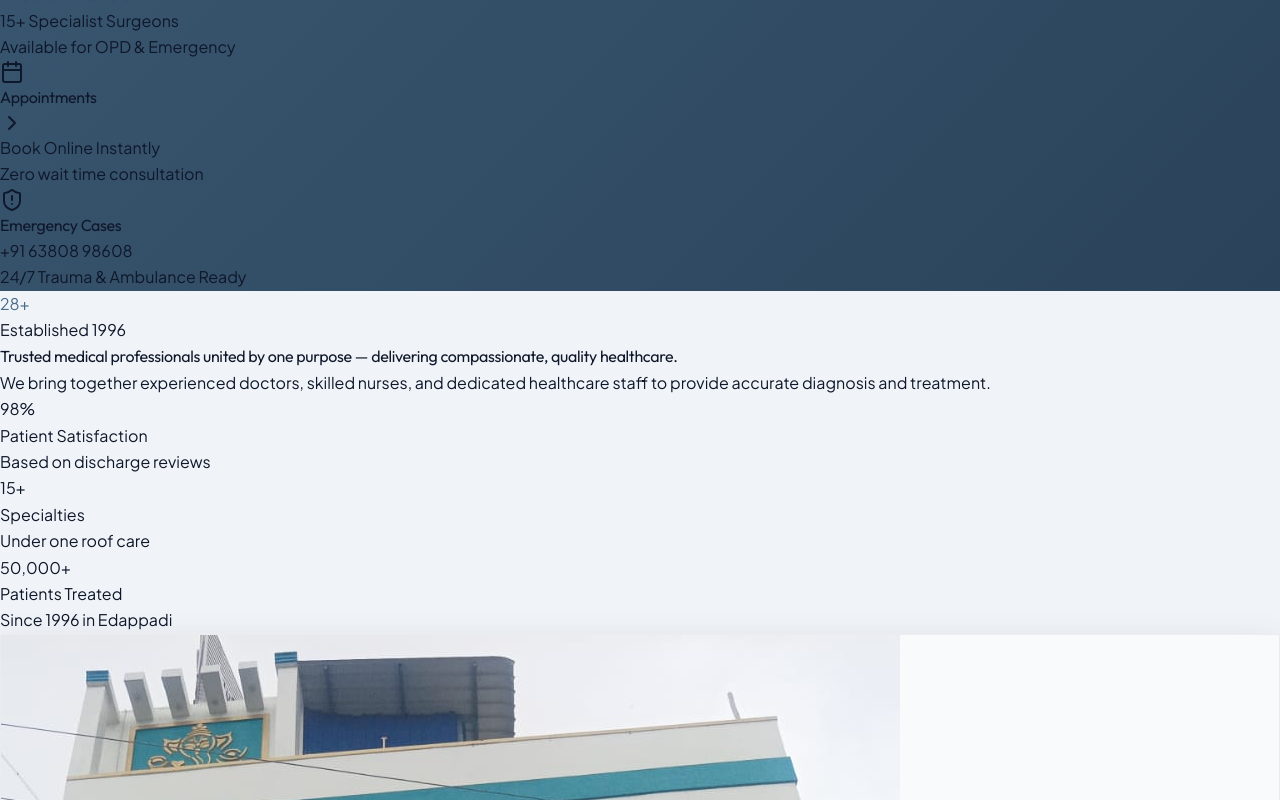
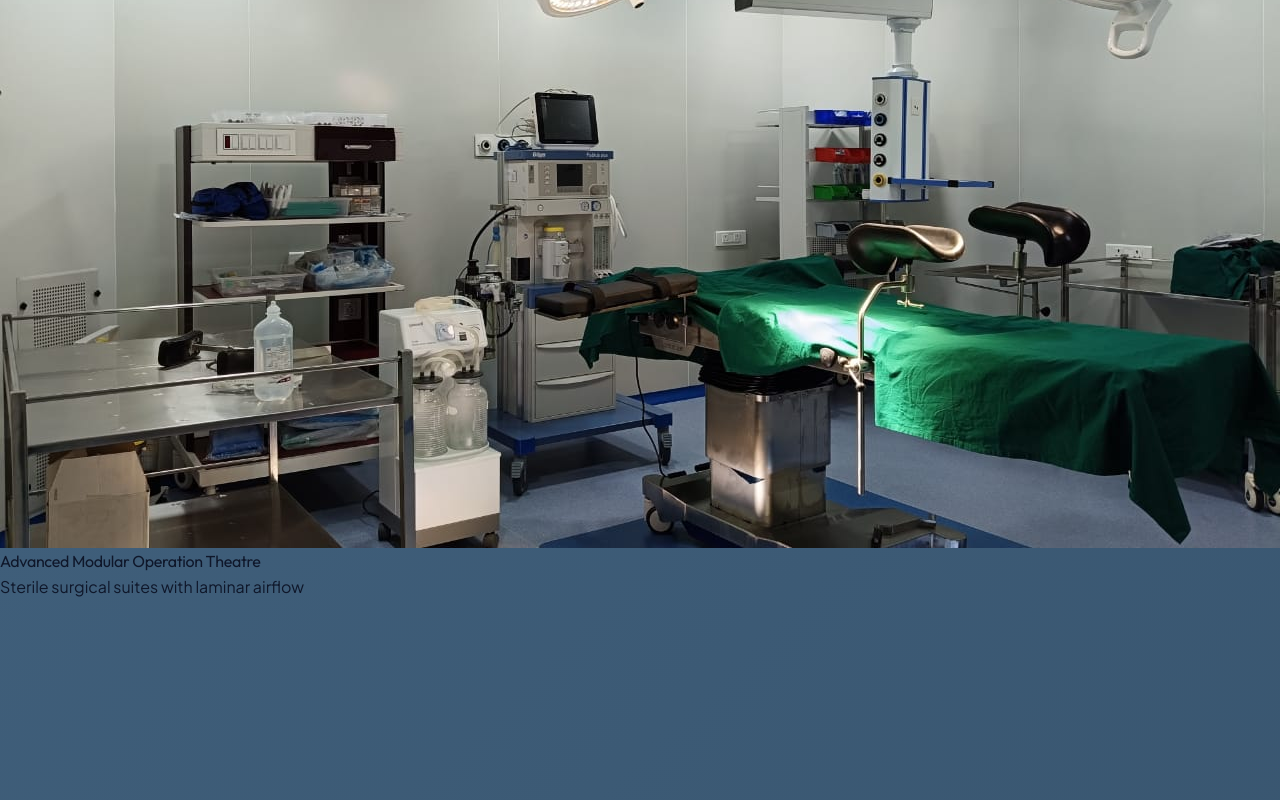
Before and after one commit to Manju1303/krs, a React (Vite) app: page / in a window 1280 px wide. Shown: the part 3816-4616 px from the top of the page. Built offline with nearby package versions, Linux system fonts and the light colour scheme.

Commit message:
Add integrated image slideshow to redesigned Hero panel

```diff
--- a/src/components/Hero.jsx
+++ b/src/components/Hero.jsx
@@ -1,5 +1,5 @@
-import React from 'react';
-import { Calendar, ShieldAlert, Award, Phone, Play, Clock, UserCheck, Stethoscope, ChevronRight, CheckCircle2 } from 'lucide-react';
+import React, { useState, useEffect } from 'react';
+import { Calendar, ShieldAlert, Phone, Play, Clock, UserCheck, Stethoscope, ChevronRight } from 'lucide-react';
 import { hospitalInfo } from '../data/hospitalData';
 
 const getImg = (path) => {
@@ -9,8 +9,47 @@ const getImg = (path) => {
 };
 
 export default function Hero({ onOpenBooking }) {
-  const doctorImg = getImg('images/hero_doctor_portrait.png');
-  const labThumbImg = getImg('images/medical_tech_lab.png');
+  const [currentSlide, setCurrentSlide] = useState(0);
+
+  const heroSlides = [
+    {
+      url: getImg('images/hero_doctor_portrait.png'),
+      caption: 'KRS Specialist Doctors',
+      sub: 'Dedicated surgeons & medical consultants'
+    },
+    {
+      url: getImg('images/ot_main.jpeg'),
+      caption: 'Advanced Modular Operation Theatre',
+      sub: 'Sterile surgical suites with laminar airflow'
+    },
+    {
+      url: getImg('images/icu_beds.jpeg'),
+      caption: '24/7 Intensive Care Unit (ICU)',
+      sub: 'Multi-para patient monitoring & oxygen support'
+    },
+    {
+      url: getImg('images/reception_lounge.jpeg'),
+      caption: 'Patient Comfort Lounge',
+      sub: 'Spacious, air-conditioned family waiting lounge'
+    },
+    {
+      url: getImg('images/pharmacy.jpeg'),
+      caption: '24/7 In-House Pharmacy',
+      sub: 'Genuine medicines & medical supplies'
+    },
+    {
+      url: getImg('images/emergency_ramp.jpeg'),
+      caption: '24/7 Emergency & Trauma Bay',
+      sub: 'Direct ambulance & immediate triage access'
+    }
+  ];
+
+  useEffect(() => {
+    const timer = setInterval(() => {
+      setCurrentSlide((prev) => (prev + 1) % heroSlides.length);
+    }, 4500);
+    return () => clearInterval(timer);
+  }, [heroSlides.length]);
 
   return (
     <section id="home" className="relative pt-28 md:pt-36 pb-16 overflow-hidden" style={{ background: 'linear-gradient(135deg, #4A6D8C 0%, #395670 60%, #2A435A 100%)' }}>
@@ -69,11 +108,11 @@ export default function Hero({ onOpenBooking }) {
               </a>
             </div>
 
-            {/* Video Preview Thumbnail (Matching Heltro Reference Template) */}
+            {/* Video Preview Thumbnail */}
             <div className="pt-4 hidden sm:block">
               <div className="inline-flex items-center gap-4 p-2.5 pr-6 rounded-2xl bg-white/10 backdrop-blur-xl border border-white/20 shadow-2xl max-w-md">
                 <div className="relative w-16 h-16 rounded-xl overflow-hidden shrink-0 group cursor-pointer" onClick={onOpenBooking}>
-                  <img src={labThumbImg} alt="KRS Hospital Virtual Tour" className="w-full h-full object-cover group-hover:scale-110 transition-transform duration-300" />
+                  <img src={getImg('images/medical_tech_lab.png')} alt="KRS Hospital Virtual Tour" className="w-full h-full object-cover group-hover:scale-110 transition-transform duration-300" />
                   <div className="absolute inset-0 bg-slate-900/40 flex items-center justify-center">
                     <div className="w-7 h-7 rounded-full bg-teal-500 text-white flex items-center justify-center shadow-lg group-hover:scale-110 transition-transform">
                       <Play className="w-3.5 h-3.5 fill-white ml-0.5" />
@@ -89,29 +128,43 @@ export default function Hero({ onOpenBooking }) {
 
           </div>
 
-          {/* ── Right Column: Doctor Hero Portrait & Floating Stats ── */}
+          {/* ── Right Column: Interactive Image Slideshow ── */}
           <div className="lg:col-span-5 relative flex justify-center lg:justify-end">
 
             {/* Backdrop glow */}
             <div className="absolute top-1/2 left-1/2 -translate-x-1/2 -translate-y-1/2 w-80 h-80 bg-teal-400/20 rounded-full blur-3xl pointer-events-none" />
 
-            {/* Floating Top Statement Card (Matching Heltro Template) */}
+            {/* Floating Top Statement Card */}
             <div className="absolute -top-4 right-0 z-20 hidden md:block max-w-xs p-4 rounded-2xl bg-white/15 backdrop-blur-xl border border-white/25 shadow-2xl text-white">
               <p className="text-xs font-medium leading-relaxed text-slate-100">
-                "We are committed to delivering advanced medical care that places your health, comfort, and long-term wellbeing at the heart of everything we do."
+                "We are committed to delivering advanced medical care that places your health, comfort, and wellbeing at the heart of everything we do."
               </p>
               <div className="mt-2 text-[10px] text-teal-300 font-bold uppercase tracking-wider">
                 — KRS Medical Team
               </div>
             </div>
 
-            {/* Doctor Image */}
-            <div className="relative z-10 w-full max-w-md rounded-3xl overflow-hidden border-2 border-white/20 shadow-2xl bg-slate-800/30 backdrop-blur-sm">
-              <img
-                src={doctorImg}
-                alt="KRS Medical Professional"
-                className="w-full h-auto object-cover transform hover:scale-102 transition-transform duration-500"
-              />
+            {/* Slideshow Card Container */}
+            <div className="relative z-10 w-full max-w-md aspect-[4/5] rounded-3xl overflow-hidden border-2 border-white/20 shadow-2xl bg-slate-800/30 backdrop-blur-sm">
+              {heroSlides.map((slide, idx) => (
+                <div
+                  key={idx}
+                  className="absolute inset-0 transition-opacity duration-1000 ease-in-out"
+                  style={{ opacity: idx === currentSlide ? 1 : 0 }}
+                >
+                  <img
+                    src={slide.url}
+                    alt={slide.caption}
+                    className="w-full h-full object-cover select-none"
+                    draggable={false}
+                  />
+                  {/* Glass caption panel */}
+                  <div className="absolute inset-x-0 bottom-0 bg-gradient-to-t from-slate-950/90 via-slate-900/40 to-transparent p-6 pt-16 text-white">
+                    <h4 className="text-sm font-bold font-heading">{slide.caption}</h4>
+                    <p className="text-[11px] text-slate-300 mt-1">{slide.sub}</p>
+                  </div>
+                </div>
+              ))}
 
               {/* Floating Experience Badge (Oversized 28+ Stat) */}
               <div className="absolute bottom-4 left-4 z-20 p-4 rounded-2xl bg-slate-900/85 backdrop-blur-xl border border-white/20 shadow-2xl flex items-center gap-4 text-white">
@@ -122,13 +175,27 @@ export default function Hero({ onOpenBooking }) {
                   Years of Medical<br />Excellence in Salem
                 </div>
               </div>
+
+              {/* Slide Indicators */}
+              <div className="absolute top-4 left-4 z-20 flex gap-1.5">
+                {heroSlides.map((_, idx) => (
+                  <div
+                    key={idx}
+                    className="h-1.5 rounded-full transition-all duration-300"
+                    style={{
+                      width: idx === currentSlide ? '20px' : '6px',
+                      background: idx === currentSlide ? '#2dd4bf' : 'rgba(255,255,255,0.4)',
+                    }}
+                  />
+                ))}
+              </div>
             </div>
 
           </div>
 
         </div>
 
-        {/* ── 4-Column Quick Info Strip (Inspired by Reference 2) ── */}
+        {/* ── 4-Column Quick Info Strip ── */}
         <div className="mt-14 grid grid-cols-1 sm:grid-cols-2 lg:grid-cols-4 gap-4">
 
           {/* Card 1: Opening Hours */}
```
